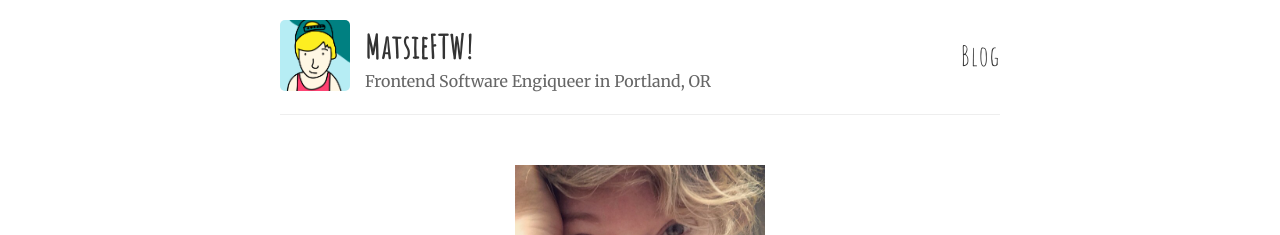
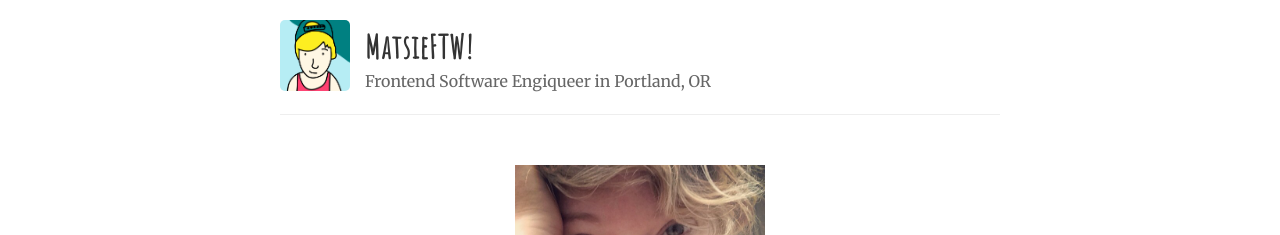
Before and after one commit to matsieftw/matsieftw.github.io, a Jekyll site: the page built from index.md, in a window 1280 px wide. Shown: the top 235 px of the page. Built offline with Jekyll 4.4.1, drawn with Linux system fonts in a browser that asks for light colours.

Commit message:
Update default.html

```diff
--- a/_layouts/default.html
+++ b/_layouts/default.html
@@ -27,9 +27,10 @@
             <p class="site-description">{{ site.description }}</p>
           </div>
 
-          <nav>
+         <!-- <nav>
             <a href="{{ site.baseurl }}/blog">Blog</a>
           </nav>
+          -->
         </header>
       </div>
     </div>
```
